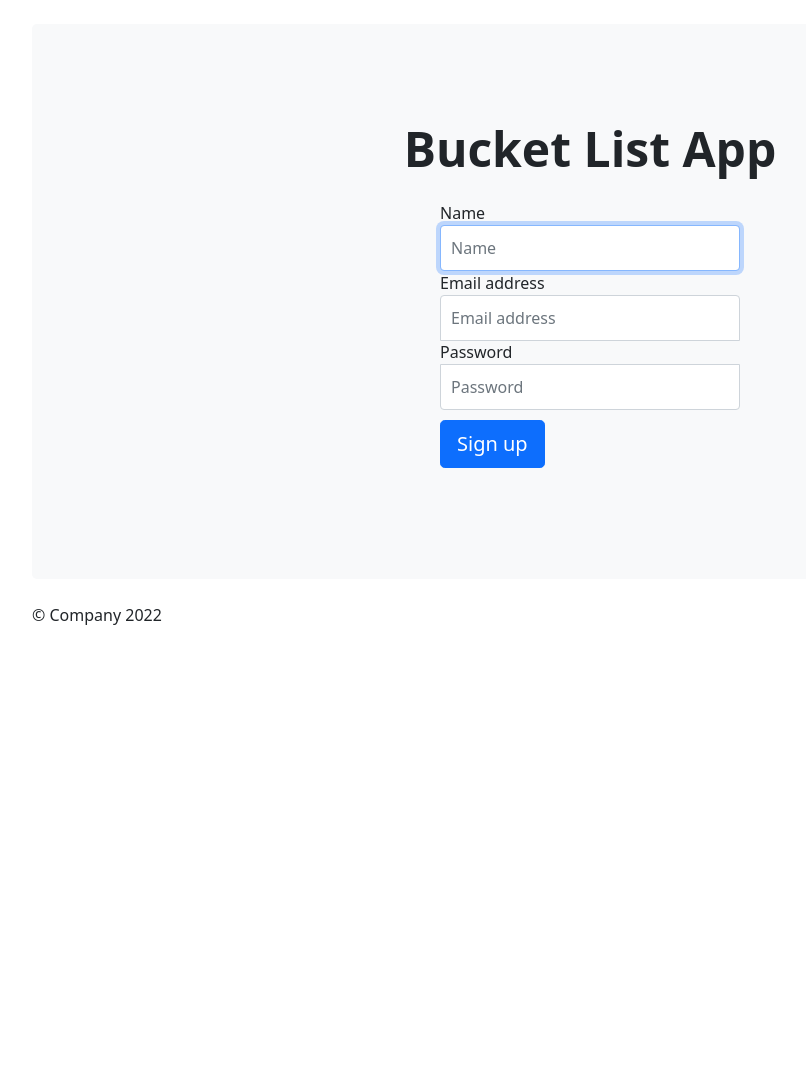
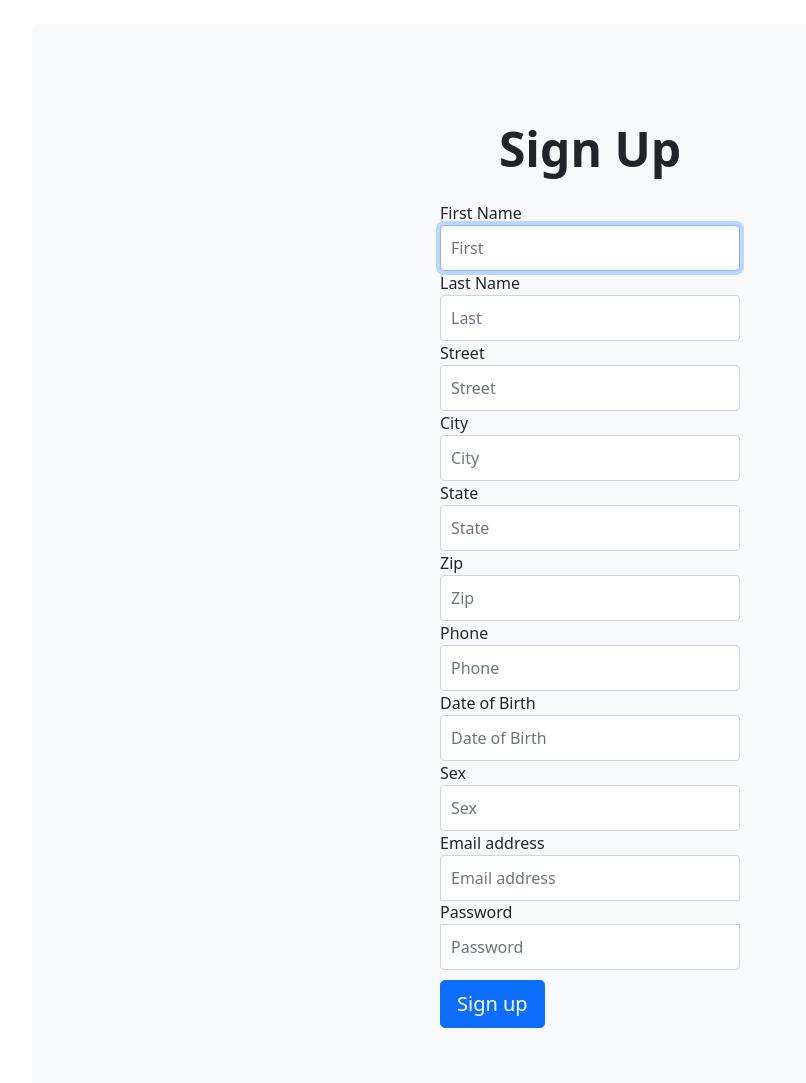
Before and after one commit to mylp/hospital, a Flask app: page /signup in a window 1280 px wide. Shown: the part 113-1196 px from the top of the page, without its empty margins (50-856 px from the left). Before the commit the page ends 738 px from the top, so only its background shows below. Run offline with Flask 2, Linux system fonts and the light colour scheme.

Commit message:
Sign Up Page

```diff
--- a/app.py
+++ b/app.py
@@ -11,33 +11,52 @@ app.config['MYSQL_DATABASE_DB'] = 'test'
 app.config['MYSQL_DATABASE_HOST'] = 'localhost'
 mysql.init_app(app)
 
+
 @app.route('/')
 def main():
     return render_template('index.html')
+
 
 @app.route('/signup')
 def showSignUp():
     return render_template('signup.html')
 
+
 @app.route('/api/signup', methods=['POST'])
 def signUp():
-    _name = request.form['inputName']
+    _first = request.form['inputFirst']
+    # _middle = request.form['inputMiddle']
+    _last = request.form['inputLast']
+    _street = request.form['inputStreet']
+    _city = request.form['inputCity']
+    _state = request.form['inputState']
+    _zip = request.form['inputZip']
+    # _dropdown = request.form['dropdown']
+    _phone = request.form['inputPhone']
+    _dob = request.form['inputDOB']
+    _sex = request.form['inputSex']
     _email = request.form['inputEmail']
+    _verifyEmail = request.form['inputVerifyEmail']
     _password = request.form['inputPassword']
+    _verifyPassword = request.form['inputVerifyPassword']
 
-    if _name and _email and _password:
+    if all(_first, _last, _street, _city, _state, _zip, _phone, _dob, _sex, _email, _verifyEmail, _password, _verifyPassword):
+        if _email != _verifyEmail:
+            return json.dumps({'error': 'Emails do not match'})
+        if _password != _verifyPassword:
+            return json.dumps({'error': 'Passwords do not match'})
         conn = mysql.connect()
         cursor = conn.cursor()
-        cursor.callproc('sp_createUser',(_name,_email,_password))
+        cursor.callproc('sp_createUser', (_first, _last, _street, _city, _state, _zip, _phone, _dob, _sex, _email, _verifyEmail, _password, _verifyPassword))
         data = cursor.fetchall()
 
         if len(data) == 0:
             conn.commit()
-            return json.dumps({'message':'User created successfully !'})
+            return json.dumps({'message': 'User created successfully !'})
         else:
-            return json.dumps({'error':str(data[0])})
+            return json.dumps({'error': str(data[0])})
     else:
-        return json.dumps({'html':'<span>Enter the required fields</span>'})
+        return json.dumps({'html': '<span>Enter the required fields</span>'})
     """ except:
         return json.dumps({'error':'An error occurred'})
     finally:
--- a/templates/signup.html
+++ b/templates/signup.html
@@ -1,30 +1,23 @@
 <!DOCTYPE html>
 <html lang="en">
+
 <head>
 
 	<title>Python Flask Bucket List App - Signup</title>
 
-		<link
-			href="https://cdn.jsdelivr.net/npm/bootstrap@5.1.3/dist/css/bootstrap.min.css"
-			rel="stylesheet"
-			integrity="sha384-1BmE4kWBq78iYhFldvKuhfTAU6auU8tT94WrHftjDbrCEXSU1oBoqyl2QvZ6jIW3"
-			crossorigin="anonymous"
-		/>
+	<link href="https://cdn.jsdelivr.net/npm/bootstrap@5.1.3/dist/css/bootstrap.min.css" rel="stylesheet"
+		integrity="sha384-1BmE4kWBq78iYhFldvKuhfTAU6auU8tT94WrHftjDbrCEXSU1oBoqyl2QvZ6jIW3" crossorigin="anonymous" />
 	<link href="../static/signup.css" rel="stylesheet" />
 </head>
+
 <body>
 
 	<div class="container">
 
 		<div class="header">
 
-				<nav
-					class="d-flex flex-wrap justify-content-center py-3 mb-4 border-bottom"
-				>
-					<a
-						href="/"
-						class="d-flex align-items-center mb-3 mb-md-0 me-md-auto text-dark text-decoration-none"
-					>
+			<nav class="d-flex flex-wrap justify-content-center py-3 mb-4 border-bottom">
+				<a href="/" class="d-flex align-items-center mb-3 mb-md-0 me-md-auto text-dark text-decoration-none">
 					<span class="fs-4">Python Flask App</span>
 				</a>
 				<ul class="nav nav-pills">
@@ -32,9 +25,7 @@
 						<a href="/" class="nav-link">Home</a>
 					</li>
 					<li class="nav-item">
-							<a href="/signup" class="nav-link active" aria-current="page"
-								>Signup</a
-							>
+						<a href="/signup" class="nav-link active" aria-current="page">Signup</a>
 					</li>
 				</ul>
 
@@ -43,46 +34,44 @@
 		</div>
 		<div class="p-5 mb-4 bg-light rounded-3">
 			<div class="container-fluid py-5">
-					<h1 class="display-5 fw-bold text-center">Bucket List App</h1>
+				<h1 class="display-5 fw-bold text-center">Sign Up</h1>
 				<form id="form-signin" action="/api/signup" method="POST">
-						        <label for="inputName" class="sr-only">Name</label>
-						        <input
-							type="name"
-							name="inputName"
-							id="inputName"
-							class="form-control"
-							placeholder="Name"
-							required
-							autofocus
-						/>
-						        <label for="inputEmail" class="sr-only"
-							>Email address</label
-						>
-						        <input
-							type="email"
-							name="inputEmail"
-							id="inputEmail"
-							class="form-control"
-							placeholder="Email address"
-							required
-							autofocus
-						/>
+					<label for="inputFirst" class="sr-only">First Name</label>
+					<input type="first" name="inputFirst" id="inputFirst" class="form-control" placeholder="First" required
+						autofocus />
+					<label for="inputLast" class="sr-only">Last Name</label>
+					<input type="last" name="inputLast" id="inputLast" class="form-control" placeholder="Last" required
+						autofocus />
+					<label for="inputStreet" class="sr-only">Street</label>
+					<input type="street" name="inputStreet" id="inputStreet" class="form-control" placeholder="Street"
+						required autofocus />
+					<label for="inputCity" class="sr-only">City</label>
+					<input type="city" name="inputCity" id="inputCity" class="form-control" placeholder="City" required
+						autofocus />
+					<label for="inputState" class="sr-only">State</label>
+					<input type="state" name="inputState" id="inputState" class="form-control" placeholder="State" required
+						autofocus />
+					<label for="inputZip" class="sr-only">Zip</label>
+					<input type="zip" name="inputZip" id="inputZip" class="form-control" placeholder="Zip" required
+						autofocus />
+					<label for="inputPhone" class="sr-only">Phone</label>
+					<input type="phone" name="inputPhone" id="inputPhone" class="form-control" placeholder="Phone" required
+						autofocus />
+					<label for="inputDOB" class="sr-only">Date of Birth</label>
+					<input type="dob" name="inputDOB" id="inputDOB" class="form-control" placeholder="Date of Birth"
+						required autofocus />
+					<label for="inputSex" class="sr-only">Sex</label>
+					<input type="sex" name="inputSex" id="inputSex" class="form-control" placeholder="Sex"
+						required autofocus />
+					<label for="inputEmail" class="sr-only">Email address</label>
+					<input type="email" name="inputEmail" id="inputEmail" class="form-control"
+						placeholder="Email address" required autofocus />
 					<label for="inputPassword" class="sr-only">Password</label>
-						        <input
-							type="password"
-							name="inputPassword"
-							id="inputPassword"
-							class="form-control"
-							placeholder="Password"
-							required
-						/>
-						                  <button
-							class="btn btn-lg btn-primary btn-block"
-							type="submit"
-						>
+					<input type="password" name="inputPassword" id="inputPassword" class="form-control"
+						placeholder="Password" required />
+					<button class="btn btn-lg btn-primary btn-block" type="submit">
 						Sign up
 					</button>
-
 				</form>
 			</div>
 		</div>
@@ -111,4 +100,5 @@
 			});
 	</script>
 </body>
+
 </html>
```
Lines whose indentation alone changed are shown as unchanged.
